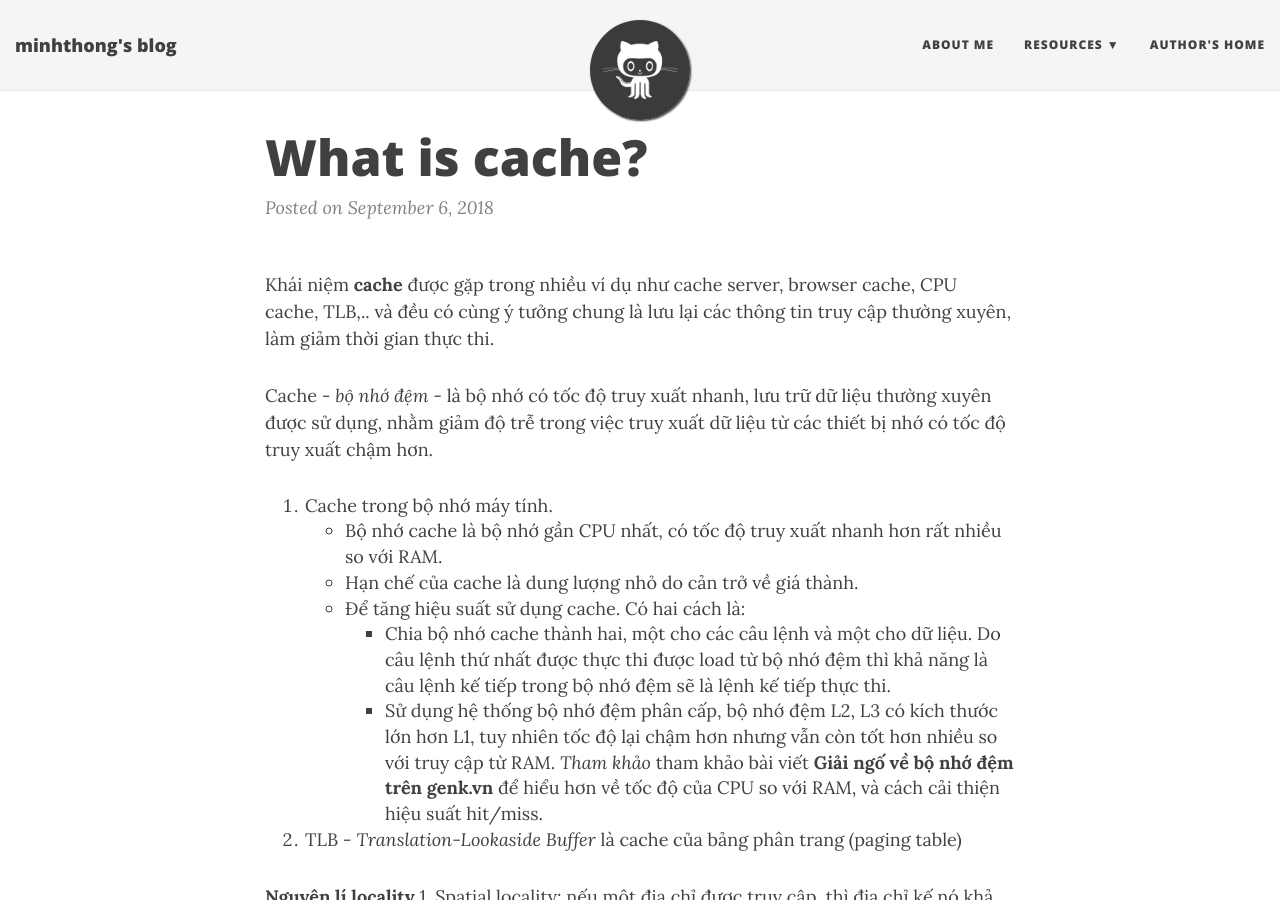
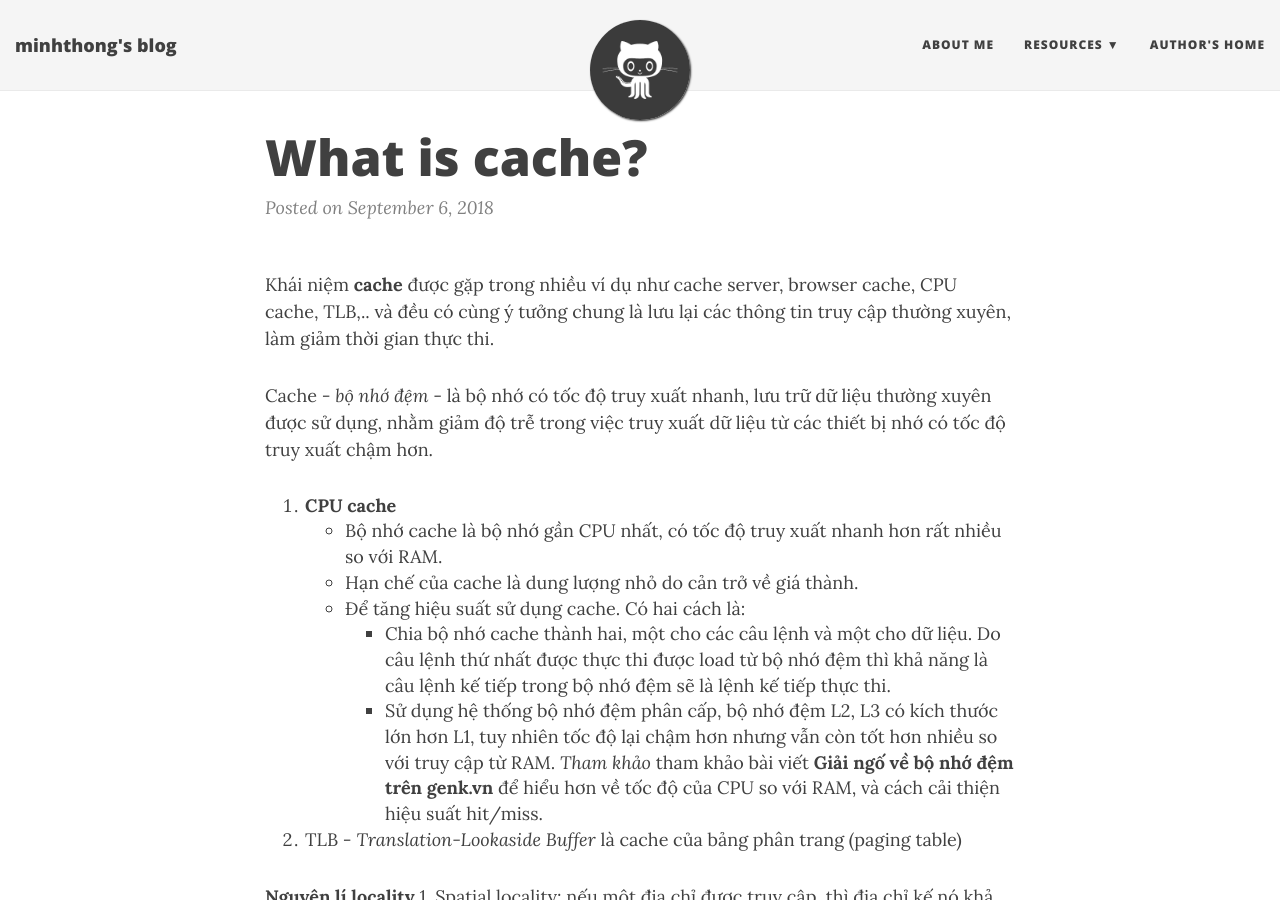
Before and after one commit to minhthong494/minhthong494.github.io, a Jekyll site: the page built from _posts/2018-09-06-cache.md, in a window 1280 px wide and 900 px high. Built offline with Jekyll 4.4.1, drawn with Linux system fonts in a browser that asks for light colours; nearby versions of some CDN libraries.

Commit message:
Update 2018-09-06-cache.md

```diff
--- a/_posts/2018-09-06-cache.md
+++ b/_posts/2018-09-06-cache.md
@@ -7,7 +7,7 @@ Khái niệm **cache** được gặp trong nhiều ví dụ như cache server,
 
 Cache - _bộ nhớ đệm_ - là bộ nhớ có tốc độ truy xuất nhanh, lưu trữ dữ liệu thường xuyên được sử dụng, nhằm giảm độ trễ trong việc truy xuất dữ liệu từ các thiết bị nhớ có tốc độ truy xuất chậm hơn.
 
-1. Cache trong bộ nhớ máy tính.
+1. **CPU cache**
 	- Bộ nhớ cache là bộ nhớ gần CPU nhất, có tốc độ truy xuất nhanh hơn rất nhiều so với RAM.
 	- Hạn chế của cache là dung lượng nhỏ do cản trở về giá thành.
 	- Để tăng hiệu suất sử dụng cache. Có hai cách là:
```
